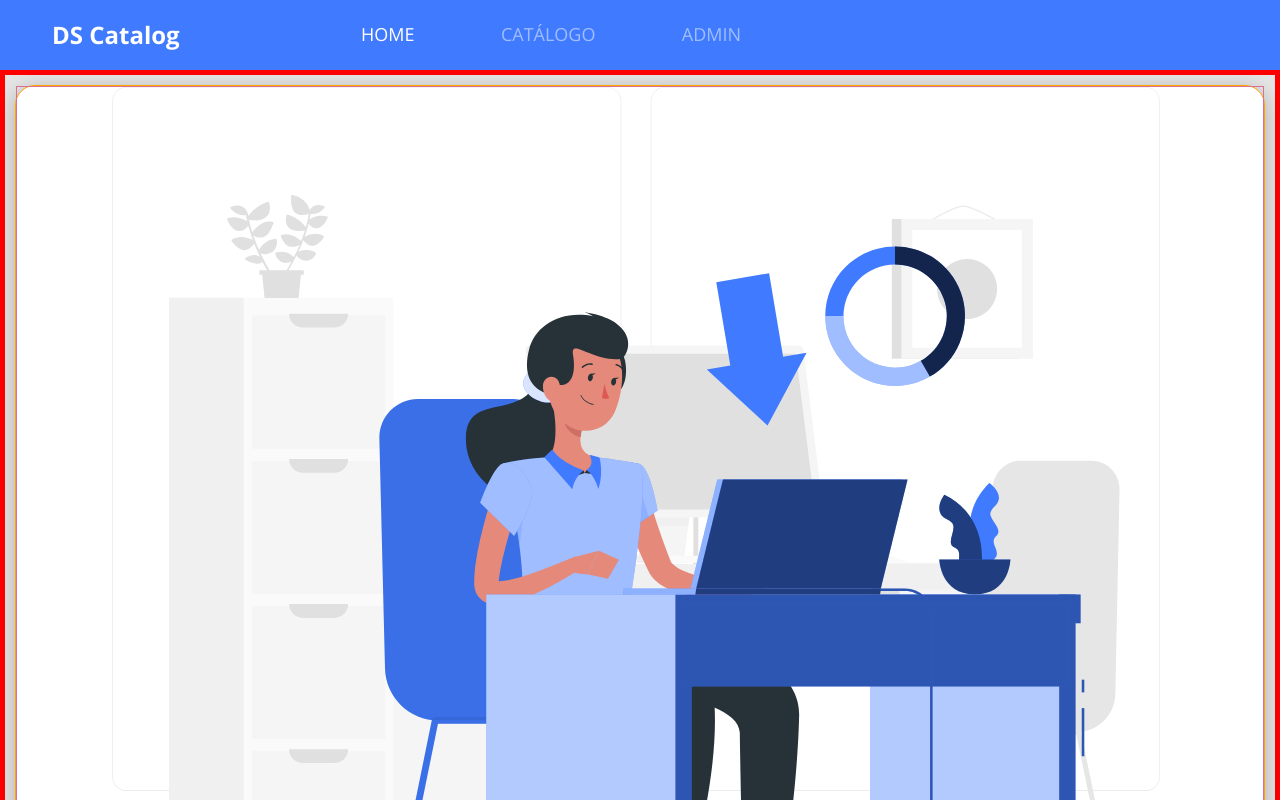
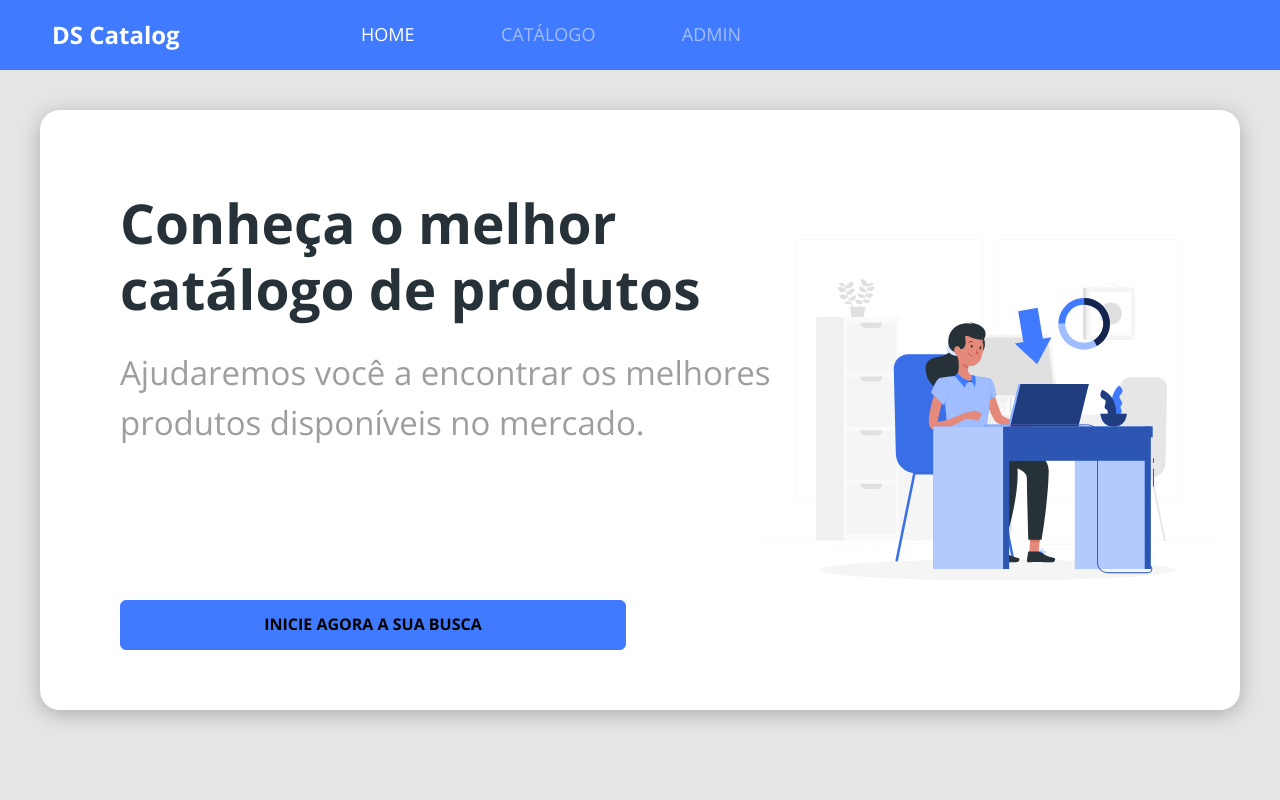
Before and after one commit to DiSousaDev/dscatalog, a React (Vite) app in the folder frontend/: page / in a window 1280 px wide. Shown: the top 800 px of the page. Built offline with nearby package versions, Linux system fonts and the light colour scheme.

Commit message:
home styling

```diff
--- a/frontend/src/components/ButtonIcon/styles.css
+++ b/frontend/src/components/ButtonIcon/styles.css
@@ -1,4 +1,3 @@
 .button-icon {
-    width: 260px;
     height: 50px;
 }
--- a/frontend/src/pages/Home/index.tsx
+++ b/frontend/src/pages/Home/index.tsx
@@ -10,17 +10,14 @@
             <div className="home-container">
                 <div className="home-card">
                     <div className="home-content-container">
-                        <h1>Conheça o melhor catálogo de produtos</h1>
-                        <p>Ajudaremos você a encontrar os melhores produtos disponíveis no mercado.</p>
+                        <div>
+                            <h1>Conheça o melhor catálogo de produtos</h1>
+                            <p>Ajudaremos você a encontrar os melhores produtos disponíveis no mercado.</p>
+                        </div>
                         <ButtonIcon />
                     </div>
                     <div className="home-image-container">
-                        <img
-                            src={MainImage}
-                            alt='imagem principal'
-                            width={'100%'}
-                            height={'auto'}
-                        />
+                        <img src={MainImage} alt='imagem principal' />
                     </div>
                 </div>
             </div>
--- a/frontend/src/pages/Home/styles.css
+++ b/frontend/src/pages/Home/styles.css
@@ -2,7 +2,6 @@
   padding: 10px;
   font-size: 20px;
   text-align: center;
-    border: 5px solid red;
 }
 
 .home-card {
@@ -11,7 +10,6 @@
   background-color: #fff;
   border-radius: 20px;
   box-shadow: 0px 4px 20px rgba(0, 0, 0, 0.25);
-    border: 1px solid orange;
 }
 
 .home-content-container {
@@ -19,7 +17,6 @@
   flex-direction: column;
   align-items: center;
   padding: 10px 10px 60px 10px;
-    border: 1px solid blue;
 }
 
 .home-content-container h1 {
@@ -30,12 +27,103 @@
 
 .home-content-container p {
   width: 260px;
-    color: #9E9E9E;
+  color: #9e9e9e;
   font-size: 0.6em;
   margin-bottom: 30px;
 }
 
 .home-image-container {
-    border: 1px solid palevioletred;
   padding: 50 15px;
 }
+
+.home-image-container img {
+  width: 100%;
+  height: auto;
+}
+
+@media (min-width: 576px) {
+  .home-container {
+    padding: 15px;
+    font-size: 40px;
+  }
+
+  .home-content-container h1 {
+    width: 506px;
+    margin-bottom: 20px;
+  }
+
+  .home-content-container p {
+    width: 506px;
+    margin-bottom: 20px;
+  }
+
+  .home-content-container button {
+    width: 506px;
+  }
+
+  .home-image-container img {
+    width: 506px;
+  }
+}
+
+@media (min-width: 768px) {
+  .home-image-container {
+    padding: 100px 20px;
+  }
+
+  .home-content-container {
+    padding: 20px 20px 100px 20px;
+  }
+}
+
+@media (min-width: 992px) {
+  .home-container {
+    padding: 40px;
+    font-size: 55px;
+  }
+
+  .home-image-container {
+    padding: 125px 20px;
+  }
+
+  .home-content-container {
+    padding: 20px 20px 150px 20px;
+  }
+
+  .home-content-container h1 {
+    width: 700px;
+    margin-bottom: 26px;
+  }
+
+  .home-content-container p {
+    width: 700px;
+    margin-bottom: 47px;
+  }
+}
+
+@media (min-width: 1200px) {
+  .home-card {
+    flex-direction: row;
+    padding: calc(((85vh - 480px) / 2) - 40px) 0;
+  }
+
+  .home-content-container {
+    height: 480px;
+    width: 700px;
+    padding: 20px 0 0 80px;
+    align-items: flex-start;
+    text-align: left;
+    align-content: space-between;
+    flex-flow: wrap;
+  }
+
+  .home-image-container {
+    display: flex;
+    align-items: center;
+    padding: 20px;
+  }
+
+  .home-image-container img {
+    width: 100%;
+  }
+}
```
Lines whose indentation alone changed are shown as unchanged.
